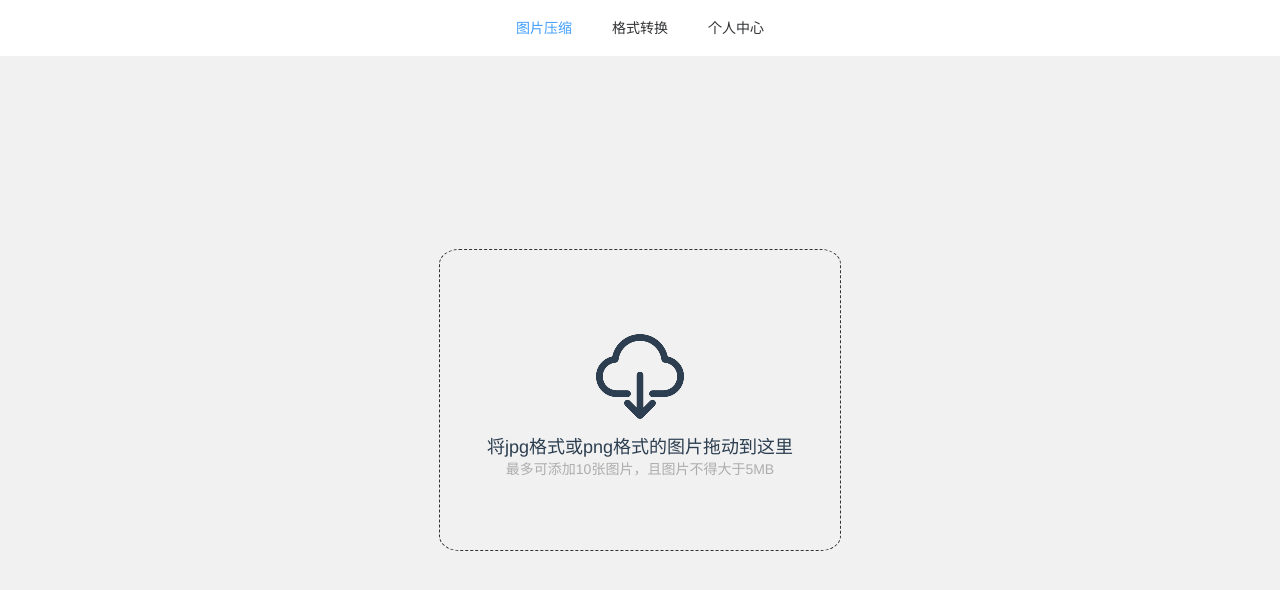
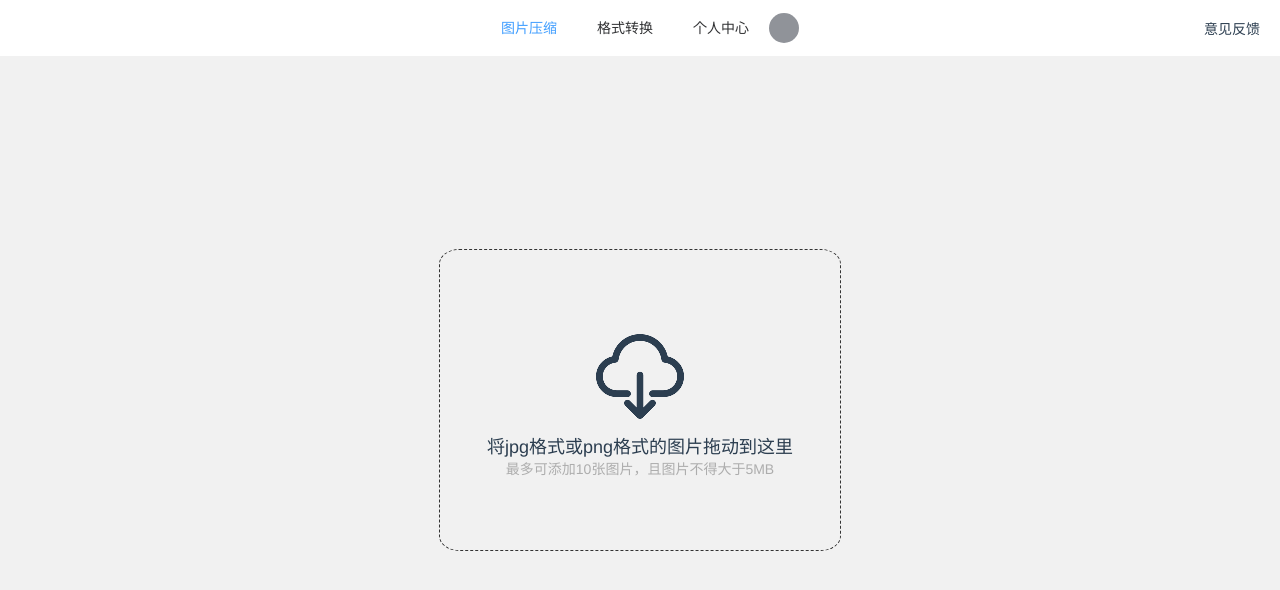
Before and after one commit to hjxcorner/image-lossless-compression-front, a Vue app: page / in a window 1280 px wide. Shown: the top 590 px of the page. Built offline with nearby package versions, Linux system fonts and the light colour scheme.

Commit message:
退出登录

```diff
--- a/src/components/Header.vue
+++ b/src/components/Header.vue
@@ -1,7 +1,7 @@
 <template>
   <div class="header">
     <el-menu
-      default-active="1"
+      :default-active="defaultActive"
       class="header-menu"
       mode="horizontal"
       @select="handleSelect"
@@ -9,26 +9,73 @@
       active-text-color="#409EFF"
     >
       <router-link
-        to="/"
+        to="/compression"
         tag="div"
       >
-        <el-menu-item index="1">图片压缩</el-menu-item>
+        <el-menu-item index="0">图片压缩</el-menu-item>
       </router-link>
       <router-link
         to="/conversion"
         tag="div"
       >
-        <el-menu-item index="2">格式转换</el-menu-item>
+        <el-menu-item index="1">格式转换</el-menu-item>
       </router-link>
       <router-link
         to="/personal"
         tag="div"
       >
-        <el-menu-item
-          index="3"
-          @click="openDialog"
-        >个人中心</el-menu-item>
+        <el-menu-item index="2">个人中心</el-menu-item>
       </router-link>
+      <el-dropdown
+        :hide-on-click="false"
+        trigger="click"
+        @command="selectDropMenu"
+      >
+        <div class="avatarBox">
+          <div class="avatar">
+            <img
+              v-if="userData"
+              :src="userData.avatar"
+            >
+          </div>
+        </div>
+        <el-dropdown-menu slot="dropdown">
+          <el-dropdown-item
+            v-for="item in dropdownOption"
+            :key="item"
+            :command="item"
+          >{{item}}</el-dropdown-item>
+        </el-dropdown-menu>
+      </el-dropdown>
+      <div class="feedback">
+        <span @click="dialogVisible = true">意见反馈</span>
+        <el-dialog
+          title="意见反馈"
+          :visible.sync="dialogVisible"
+          width="50%"
+        >
+          <!-- <el-input type="textarea " v-model="feedbackText" autocomplete="off"></el-input> -->
+
+          <el-input
+            type="textarea"
+            placeholder="请输入内容"
+            v-model="feedbackText"
+            maxlength="100"
+            show-word-limit
+          >
+          </el-input>
+          <span
+            slot="footer"
+            class="dialog-footer"
+          >
+            <el-button @click="dialogVisible = false">取 消</el-button>
+            <el-button
+              type="primary"
+              @click="dialogVisible = false"
+            >提 交</el-button>
+          </span>
+        </el-dialog>
+      </div>
     </el-menu>
     <Login
       v-if="!isLogin()"
@@ -40,17 +87,36 @@
 
 <script>
 import Login from "../components/Login";
-
+import { mapGetters, mapMutations } from "vuex";
 export default {
   components: {
     Login
   },
   data() {
     return {
-      dialogFormVisible: false
+      dialogFormVisible: false,
+      routeList: ["/compression", "/conversion", "/personal"],
+      defaultActive: "0",
+      notloggedOption: ["登录/注册"],
+      loggedOption: ["退出登录"],
+      dialogVisible: false,
+      feedbackText: ""
     };
   },
+  computed: {
+    ...mapGetters(["userData"]),
+    dropdownOption() {
+      return this.userData ? this.loggedOption : this.notloggedOption;
+    }
+  },
+  mounted() {
+    this.defaultActive = this.routeList.indexOf(this.$route.path).toString();
+    if (this.$route.path === "/") this.defaultActive = "0";
+    const userData = JSON.parse(localStorage.getItem("userData"));
+    this.updateUserData(userData);
+  },
   methods: {
+    ...mapMutations(["updateUserData"]),
     handleSelect(key, keyPath) {
       console.log(key, keyPath);
     },
@@ -61,7 +127,19 @@ export default {
       this.dialogFormVisible = false;
     },
     isLogin() {
-      return localStorage.getItem("token");
+      return this.userData;
+    },
+    selectDropMenu(command) {
+      if (command === "退出登录") {
+        this.logout();
+      } else if (command === "登录/注册") {
+        this.openDialog();
+      }
+    },
+    logout() {
+      this.updateUserData(null);
+      localStorage.removeItem("token");
+      localStorage.removeItem("userData");
     }
   }
 };
@@ -72,11 +150,36 @@ export default {
   .header-menu {
     display: flex;
     justify-content: center;
+    align-items: center;
     border: 0;
     .personal-center {
       align-self: flex-end !important;
     }
-    .is-active {
+    .avatarBox {
+      height: 100%;
+      outline: none;
+      cursor: pointer;
+      .avatar {
+        width: 30px;
+        height: 30px;
+        background-color: #909399;
+        border-radius: 50%;
+        overflow: hidden;
+        img {
+          width: 100%;
+          height: 100%;
+        }
+      }
+    }
+    .feedback {
+      font-size: 14px;
+      outline: none;
+      cursor: pointer;
+      position: absolute;
+      right: 20px;
+      &:hover {
+        color: #409eff;
+      }
     }
   }
 }
```
